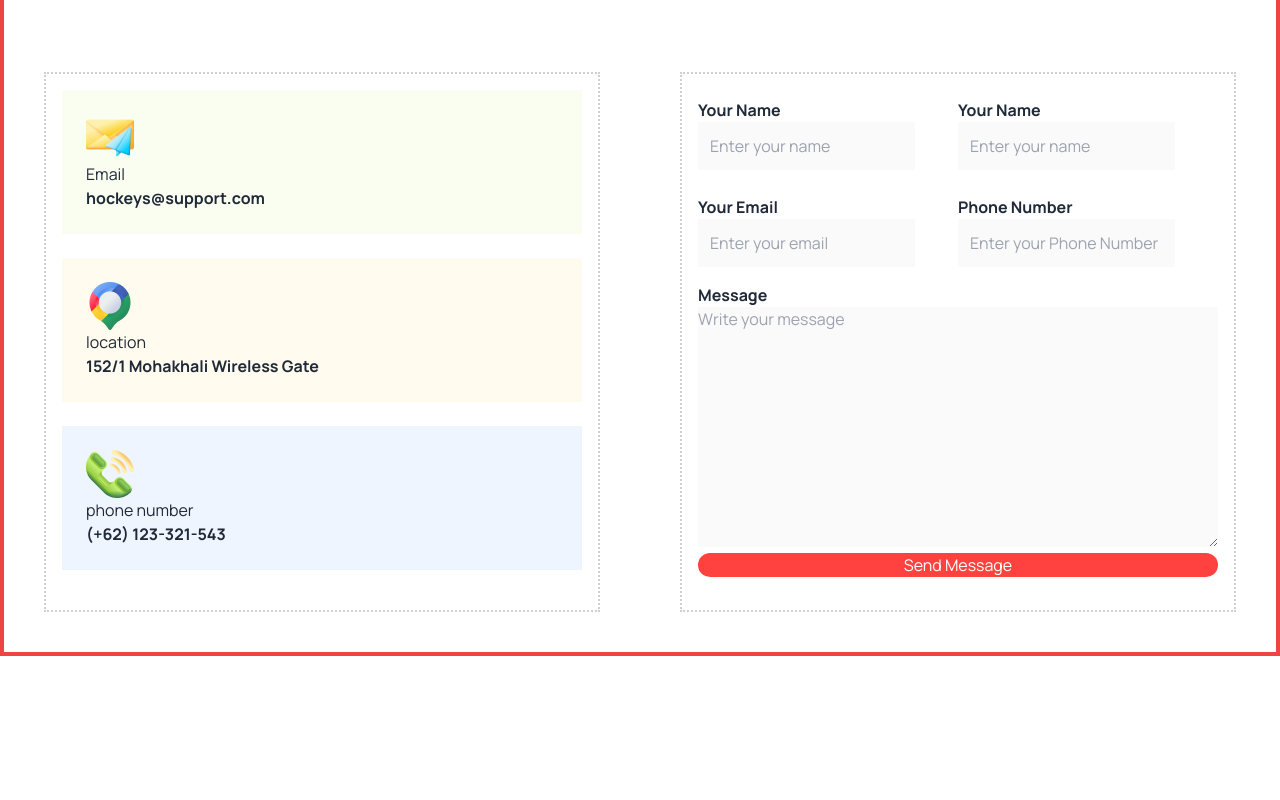
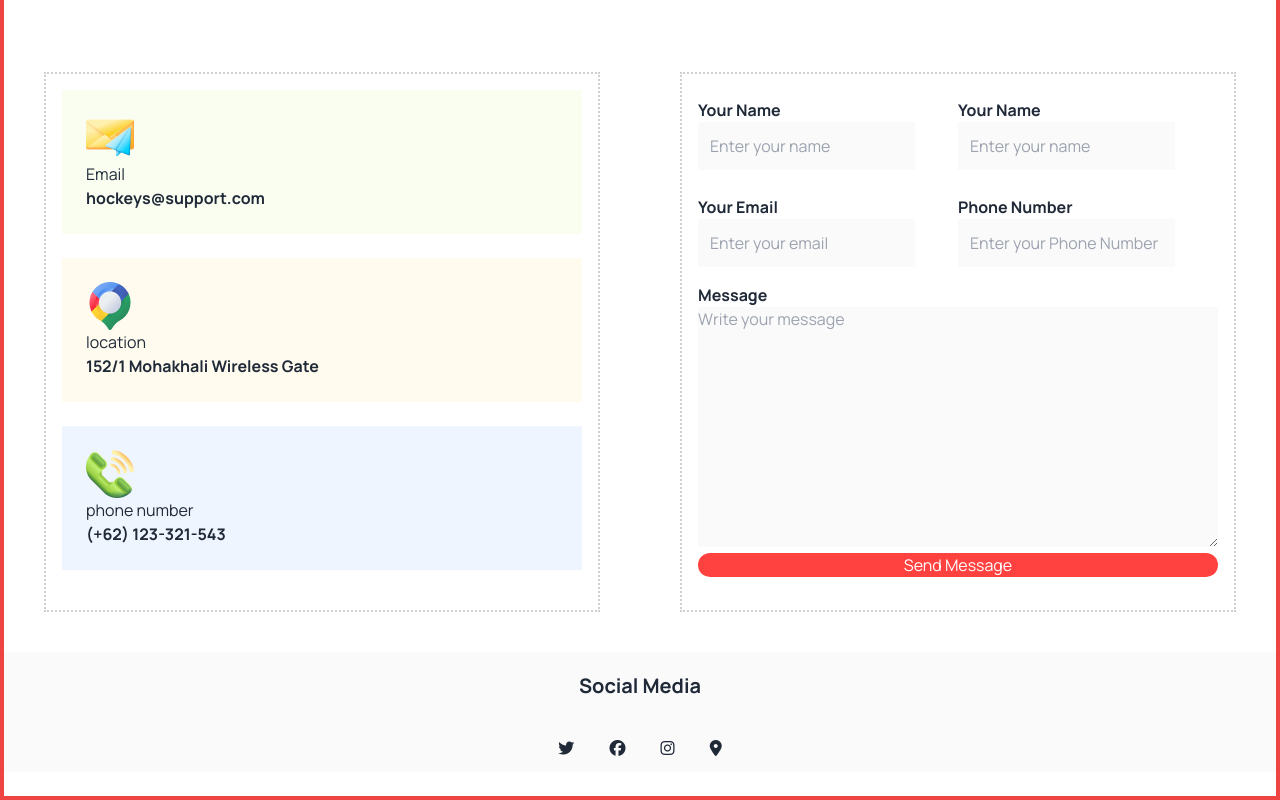
Before and after one commit to NafizFuad9/Hockey_poster, a plain HTML site: page index.html in a window 1280 px wide. Shown: the part 5014-5814 px from the top of the page. Before the commit the page ends 5670 px from the top, so only its background shows below. Drawn offline with nearby package versions, Linux system fonts and the light colour scheme.

Commit message:
done the get in touch part

```diff
--- a/index.html
+++ b/index.html
@@ -429,10 +429,23 @@
   <button class="w-full  rounded-xl bg-[#FF4240] border-[#FF4240] text-white">Send Message</button>
 </div>
 </div>
+</div>
+
+
+<div class="bg-[#13131805]  text-center mb-6">
+
+  <h3 class="font-bold text-xl pt-5">Social Media</h3><br>
+  <i class="fa-brands fa-twitter p-4"></i>
+  <i class="fa-brands fa-facebook p-4"></i>
+  <i class="fa-brands fa-instagram p-4"></i>
+  <i class="fa-solid fa-location-dot p-4"></i>
+
+
+</div>
 
 
 
-</div>
+<!-- footer part -->
 
 
 
```
